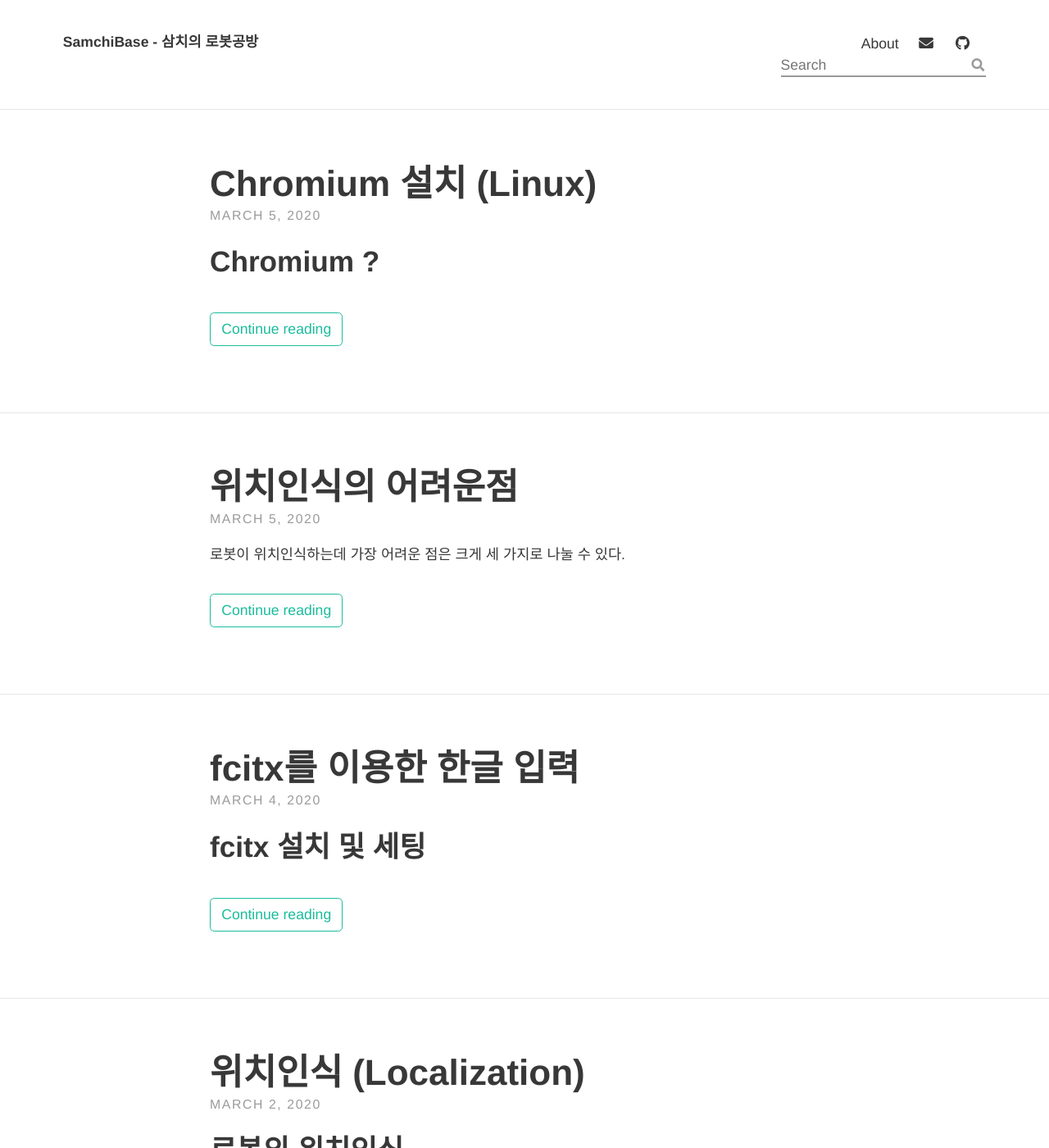
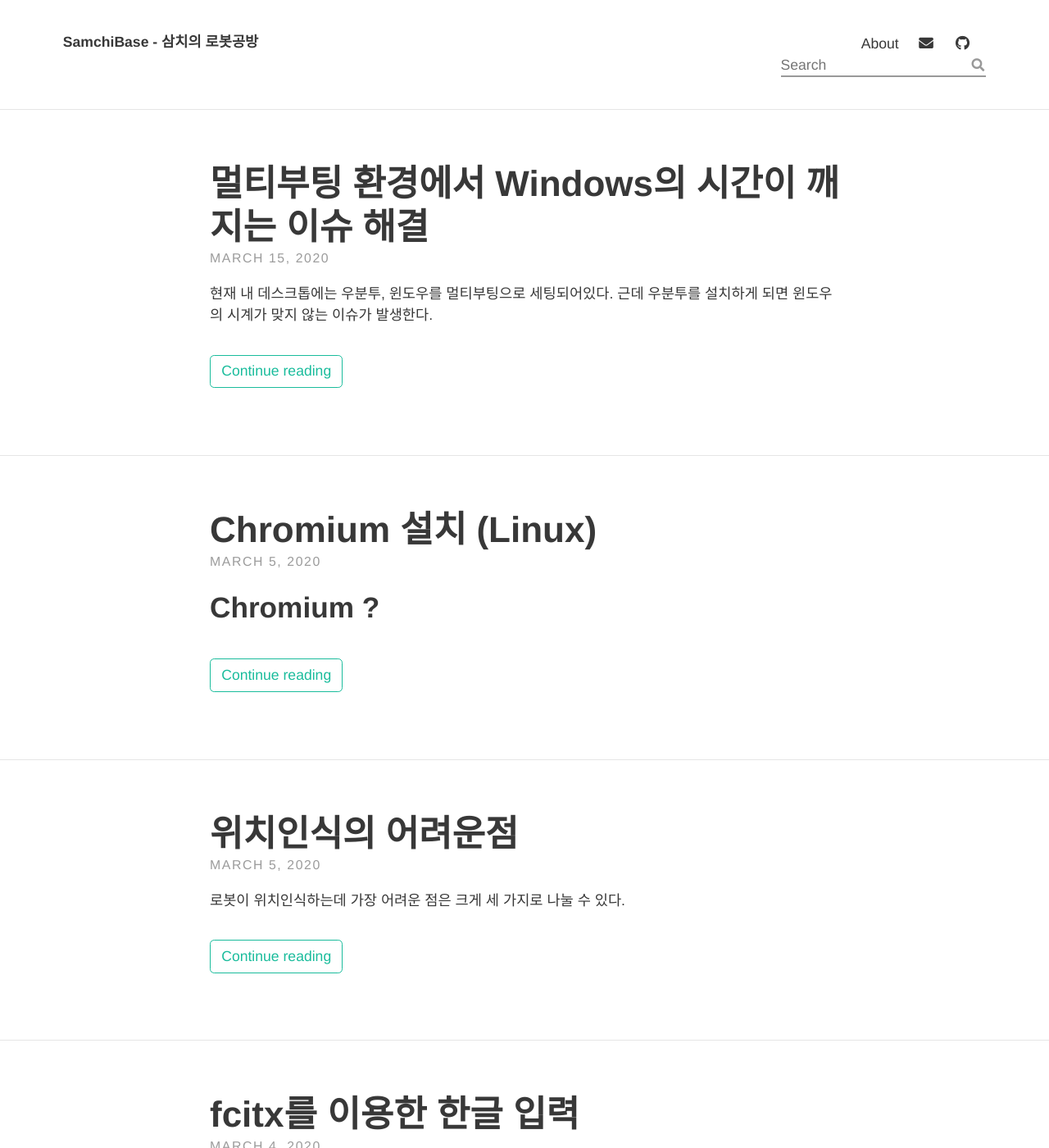
Before and after one commit to samchiRobot/samchirobot.github.io, a Jekyll site: the page built from index.html, in a window 1280 px wide and 1400 px high. Shown: the whole window at 82% size. Built offline with Jekyll 4.4.1, drawn with Linux system fonts in a browser that asks for light colours; nearby versions of some CDN libraries; the list of posts is cut into pages by our own code; some of the changed text lies outside the part shown.

Commit message:
add post 200315

````diff
--- /dev/null
+++ b/_posts/2020-03-15-linux-time-crack.md
@@ -0,0 +1,36 @@
+---
+layout: post
+title: "멀티부팅 환경에서 Windows의 시간이 깨지는 이슈 해결"
+date: 2020-03-15
+categories: [Linux, Windows]
+tags: [Development]
+background: '/img/200315_rcS.png'
+---
+
+현재 내 데스크톱에는 우분투, 윈도우를 멀티부팅으로 세팅되어있다.
+근데 우분투를 설치하게 되면 윈도우의 시계가 맞지 않는 이슈가 발생한다.
+
+[KRISS](https://www.kriss.re.kr/index.do) 에서 만든 프로그램인 [UTCk](https://www.kriss.re.kr/standard/view.do?pg=standard_set_01)를 이용하여 윈도우의 타임서버를 변경하여 동기화 하는 방법이 있다.
+해당 방법은 효과적이지만, 시간이 안맞는다는 문제 해결을 위해 프로그램을 깔고 동작시켜야 한다는 단점이 있다.
+
+그래서 근본적인 문제인 우분투에서 UTC 해석방법을 변경하여 윈도우 시간을 변경하는 방법을 소개하고자 한다.
+
+리눅스에서 터미널을 열어 다음 명령 실행
+
+```bash
+timedatectl set-local-rtc 1
+```
+
+재부팅 후에도 변경사항이 적용되도록 `/etc/default/rcS`를 열어(터미널에서 아래 명령어 실행) `UTC=no`를 수정하거나 가장 아래에 추가
+
+```bash
+sudo gedit /etc/default/rcS
+```
+
+![/etc/default/rcS](/img/200315_rcS.png)
+
+재부팅하면 설정 완료
+
+## Reference
+[1] [https://www.tuwlab.com/ece/28472](https://www.tuwlab.com/ece/28472)
+[2] [http://www.webupd8.org/2014/09/dual-boot-fix-time-differences-between.html](http://www.webupd8.org/2014/09/dual-boot-fix-time-differences-between.html)
````
Also changed, not shown: _posts/2020-03-05-robot-rocalization-difficulties.md (+2 -1 lines), _posts/2020-03-06-linux-chromium.md (+2 -5 lines), img/200315_rcS.png (added).
